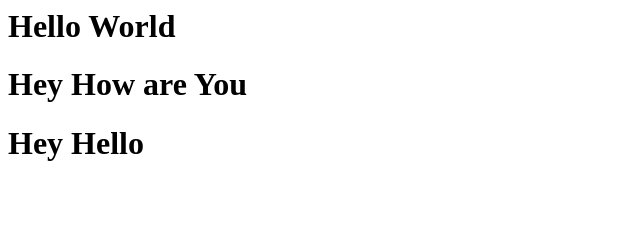
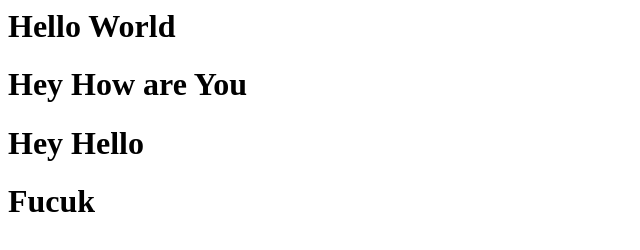
Before and after one commit to RockerTuhin/firstclass, a plain HTML site: page index.html in a window 1280 px wide. Shown: the whole page, without its empty margins (0-640 px from the left). Drawn offline with Linux system fonts and the light colour scheme.

Commit message:
index.html file edited

```diff
--- a/index.html
+++ b/index.html
@@ -1,3 +1,4 @@
 <h1>Hello World</h1>
 <h1>Hey How are You</h1>
 <h1>Hey Hello</h1>
+<h1>Fucuk</h1>
```
